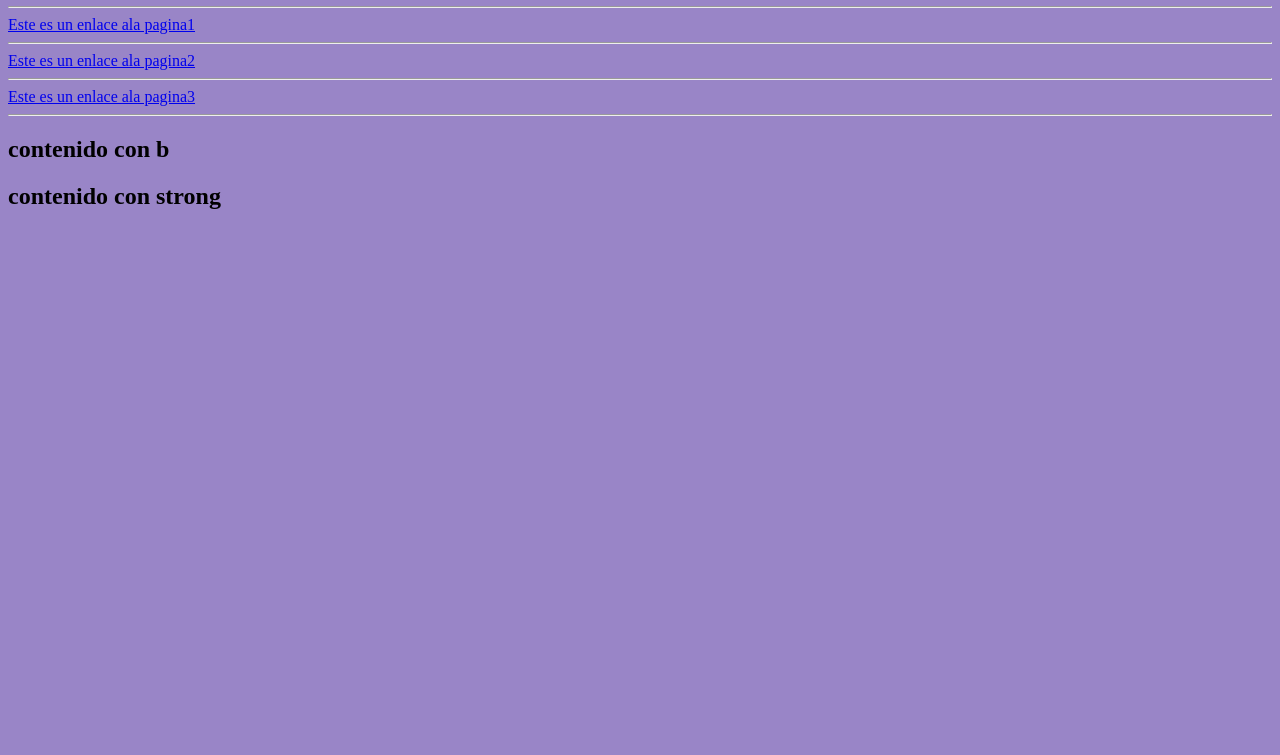
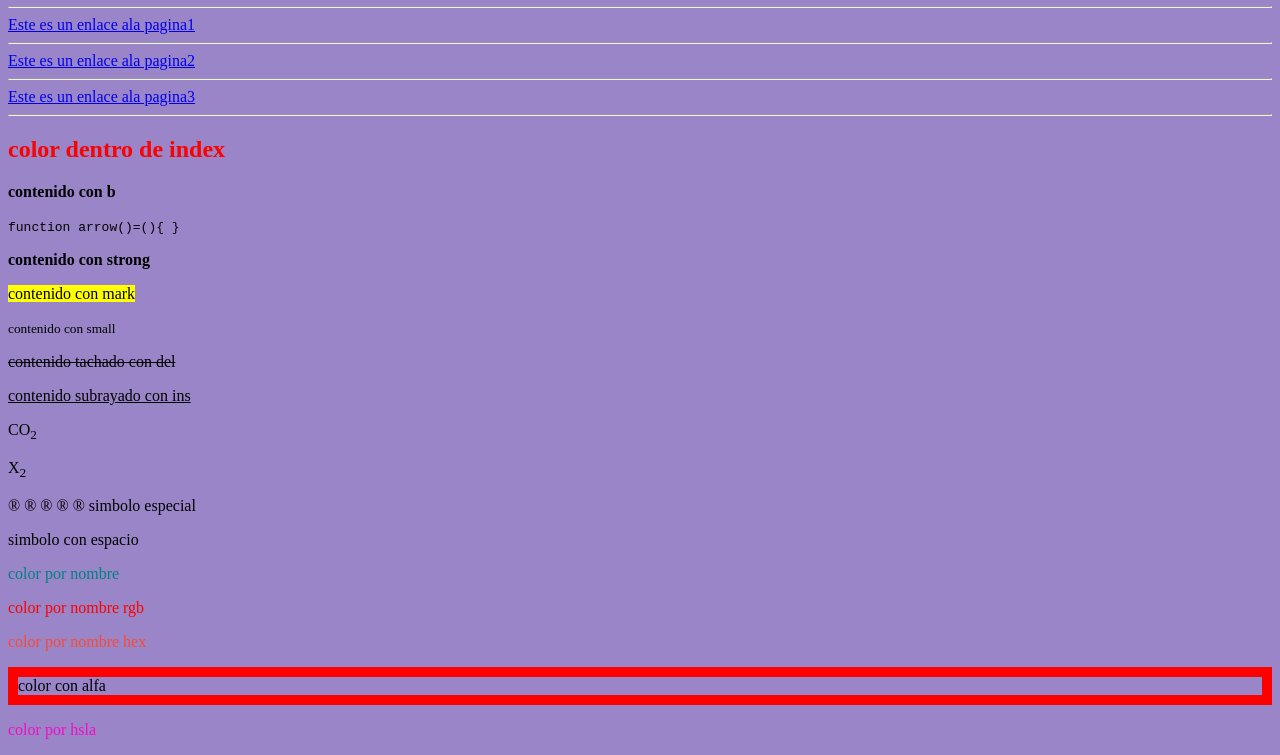
Before and after one commit to IvanST123/tarea1, a plain HTML site: page tarea1/index.html in a window 1280 px wide. Shown: the part 374-1129 px from the top of the page. Before the commit the page ends 800 px from the top, so only its background shows below. Drawn offline with Linux system fonts and the light colour scheme.

Commit message:
Add files via upload

```diff
--- /dev/null
+++ b/tarea1/CSS/style1.CSS
@@ -0,0 +1,16 @@
+
+    h2{ color: blue;
+    }
+    p{
+        color: rgb(107, 83, 161);
+        background-color:rgb(241, 6, 171);
+        padding: 15px;
+        border: 10px solid rgb(0, 255, 76);
+        /* margin: 50px;*/
+        /*margin-top: 40px;
+        margin-right: 10px;
+        margin-bottom: 20;
+        margin-left: 10px;*/
+        margin: 40px 10px 60px 10px;
+        text-align: center;
+     }
--- a/tarea1/index.html
+++ b/tarea1/index.html
@@ -6,7 +6,7 @@
     <meta name="viewport" content="width=, initial-scale=1.0">
     <title>Este es el título de mi sitio web</title>
     <style>
-        p{
+        h2{
          color: rgb(253, 0, 0);
         }
 
@@ -25,7 +25,37 @@
     <hr>
     <a href="pagina3.html" >Este es un enlace ala pagina3</a>
     <hr>
-<h2><b>contenido con b</b></h2>
-<h2><strong>contenido con strong</strong></h2>
+    <h2>color dentro de index</h2>
+<p><b>contenido con b</b></p>
+<p><code>function arrow()=(){ }</code></p>
+<p><strong>contenido con strong</strong></p>
+<p><mark>contenido con mark</mark></p>
+<p><small>contenido con small</small></p>
+<p><del>contenido tachado con del</del></p>
+<p><ins>contenido subrayado con ins</ins></p>
+<p>CO<sub>2</p>
+<p>X<sub>2</p>
+    <p>&reg; &circledR; &REG;
+        &#x000AE;
+        &#174; simbolo especial</p>
+        <p>simbolo&nbsp;con&nbsp;espacio </p>
+        <p style="color: teal;">color por nombre</p>
+        <p style="color: rgb(253, 0, 0);">color por nombre rgb</p>
+        <p style="color: #fb4934">color por nombre hex</p>
+        <p style="border:10px solid rgb(253, 0, 0, 1);">color con alfa</p>
+        <p style="color: hsla(313, 95%, 50%, 0.959)">color por hsla</p>
+
+
+
+
+
+
+
+
+
+
+
+
+
 </body>
 </html>
```
Also changed, not shown: tarea1/pagina1.html (+12 -0 lines), tarea1/pagina2.html (+7 -1 lines).
